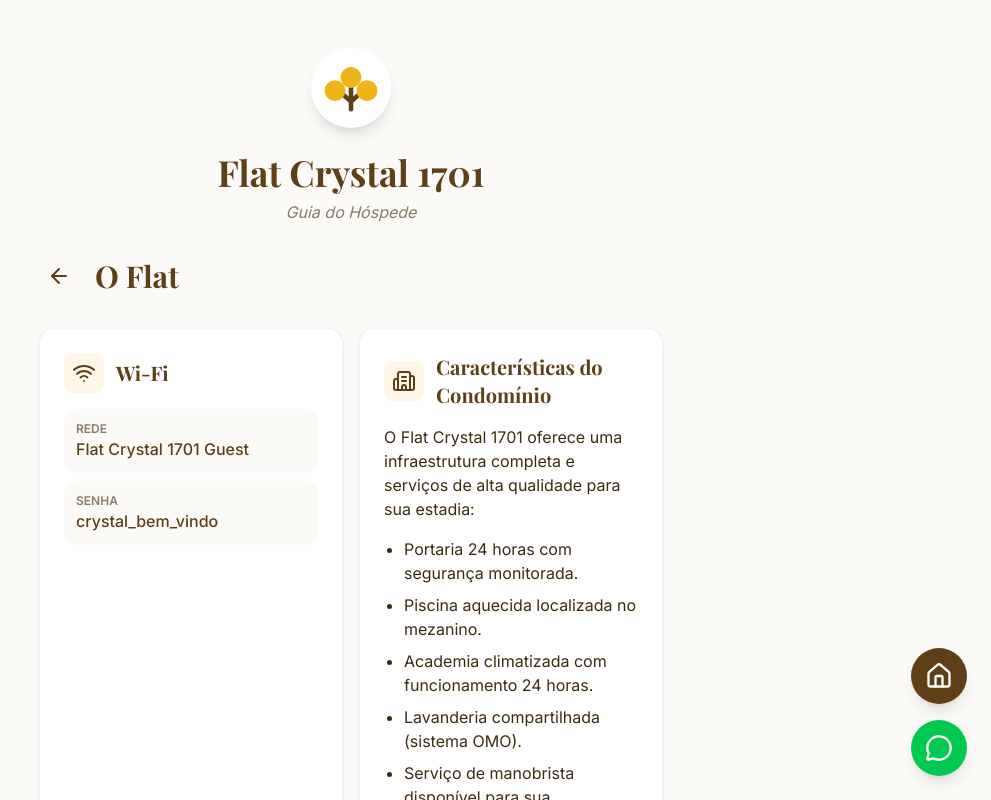
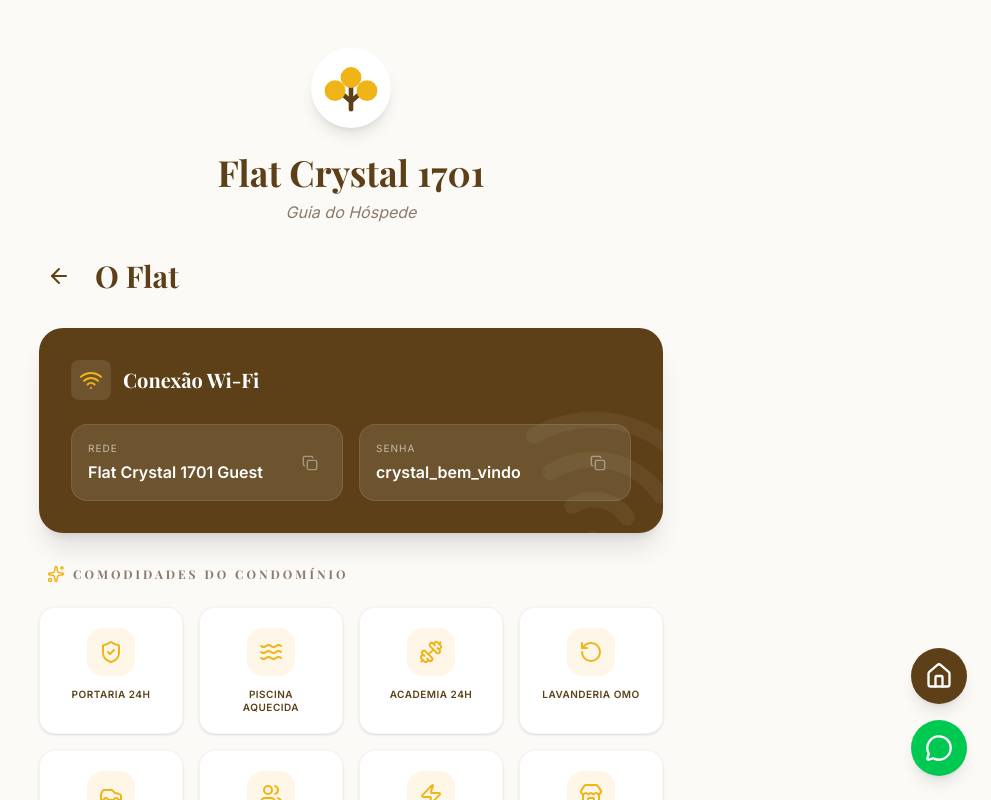
Before and after one commit to wellingtonrodovalho/Guia-digital-do-H-spede, a React (Vite) app: page / in a window 1280 px wide. Both pictures are taken after a click on the button "O FLAT". Shown: the top 800 px of the page, without its empty margins (289-1280 px from the left). Built offline with nearby package versions, Linux system fonts and the light colour scheme.

Commit message:
reformulação da aba o flat

```diff
--- a/src/App.tsx
+++ b/src/App.tsx
@@ -38,7 +38,10 @@ import {
   Search,
   Star,
   Power,
-  RotateCcw
+  RotateCcw,
+  Car,
+  Zap,
+  Users
 } from 'lucide-react';
 import { motion, AnimatePresence } from 'motion/react';
 
@@ -405,115 +408,147 @@ export default function App() {
               <NavButton title="Check-out" icon={LogOut} onClick={() => setView('checkout')} />
               <NavButton title="Regras da casa" icon={BookOpen} onClick={() => setView('rules')} />
               <NavButton title="Emergência" icon={AlertCircle} onClick={() => setView('emergencia')} color="bg-red-50" />
-
             </motion.div>
           )}
 
           {view === 'flat' && (
             <PageContainer key="flat" title="O Flat" onBack={() => setView('home')}>
+              {/* Wi-Fi Section - Prominent */}
+              <div className="bg-ipe-brown text-white rounded-3xl p-8 mb-8 shadow-xl relative overflow-hidden">
+                <div className="relative z-10">
+                  <div className="flex items-center gap-3 mb-6">
+                    <div className="p-2 bg-white/10 rounded-lg">
+                      <Wifi size={24} className="text-ipe-gold" />
+                    </div>
+                    <h2 className="text-xl font-bold font-serif">Conexão Wi-Fi</h2>
+                  </div>
                   <div className="grid grid-cols-1 sm:grid-cols-2 gap-4">
-                <Card title="Wi-Fi" icon={Wifi} className="mb-0">
-                  <div className="flex justify-between items-center p-3 bg-ipe-bg rounded-xl mb-2">
+                    <div className="bg-white/10 p-4 rounded-2xl border border-white/10 flex justify-between items-center group">
                       <div>
-                      <p className="text-xs text-ipe-muted uppercase font-bold">Rede</p>
-                      <p className="font-medium text-ipe-brown">Flat Crystal 1701 Guest</p>
+                        <p className="text-[10px] uppercase tracking-widest opacity-60 mb-1">Rede</p>
+                        <p className="font-bold">Flat Crystal 1701 Guest</p>
+                      </div>
+                      <button
+                        onClick={() => {
+                          navigator.clipboard.writeText('Flat Crystal 1701 Guest');
+                          alert('Rede copiada!');
+                        }}
+                        className="p-2 hover:bg-white/10 rounded-lg transition-colors"
+                      >
+                        <Copy size={16} className="opacity-40" />
+                      </button>
+                    </div>
+                    <div className="bg-white/10 p-4 rounded-2xl border border-white/10 flex justify-between items-center group">
+                      <div>
+                        <p className="text-[10px] uppercase tracking-widest opacity-60 mb-1">Senha</p>
+                        <p className="font-bold">crystal_bem_vindo</p>
+                      </div>
+                      <button
+                        onClick={() => {
+                          navigator.clipboard.writeText('crystal_bem_vindo');
+                          alert('Senha copiada!');
+                        }}
+                        className="p-2 hover:bg-white/10 rounded-lg transition-colors"
+                      >
+                        <Copy size={16} className="opacity-40" />
+                      </button>
                     </div>
                   </div>
-                  <div className="flex justify-between items-center p-3 bg-ipe-bg rounded-xl">
-                    <div>
-                      <p className="text-xs text-ipe-muted uppercase font-bold">Senha</p>
-                      <p className="font-medium text-ipe-brown">crystal_bem_vindo</p>
+                </div>
+                <Wifi className="absolute -right-10 -bottom-10 text-white/5 w-48 h-48 rotate-12" />
+              </div>
+
+              {/* Features Grid - Visual */}
+              <div className="mb-12">
+                <div className="flex items-center gap-2 mb-6 px-2">
+                  <Sparkles size={18} className="text-ipe-gold" />
+                  <h3 className="text-xs font-bold text-ipe-muted uppercase tracking-[3px]">Comodidades do Condomínio</h3>
+                </div>
+                <div className="grid grid-cols-2 sm:grid-cols-4 gap-4">
+                  {[
+                    { icon: ShieldCheck, label: 'Portaria 24h' },
+                    { icon: Waves, label: 'Piscina Aquecida' },
+                    { icon: Dumbbell, label: 'Academia 24h' },
+                    { icon: RotateCcw, label: 'Lavanderia OMO' },
+                    { icon: Car, label: 'Manobrista' },
+                    { icon: Users, label: 'Sala Reuniões' },
+                    { icon: Zap, label: 'Recarga Elétrica' },
+                    { icon: Store, label: 'Mercadinho' },
+                  ].map((item, i) => (
+                    <motion.div
+                      key={i}
+                      initial={{ opacity: 0, y: 10 }}
+                      animate={{ opacity: 1, y: 0 }}
+                      transition={{ delay: i * 0.05 }}
+                      className="bg-white p-5 rounded-2xl border border-ipe-brown/5 shadow-sm flex flex-col items-center text-center gap-3 hover:shadow-md hover:border-ipe-gold/20 transition-all"
+                    >
+                      <div className="p-3 bg-ipe-gold/10 text-ipe-gold rounded-2xl">
+                        <item.icon size={24} />
+                      </div>
+                      <span className="text-[10px] font-bold text-ipe-brown leading-tight uppercase tracking-wider">{item.label}</span>
+                    </motion.div>
+                  ))}
                 </div>
               </div>
-                </Card>
-                <Card title="Características do Condomínio" icon={Building2} className="mb-0">
-                  <div className="space-y-4 text-ipe-text">
-                    <p>O Flat Crystal 1701 oferece uma infraestrutura completa e serviços de alta qualidade para sua estadia:</p>
-                    <ul className="list-disc pl-5 space-y-2">
-                      <li>Portaria 24 horas com segurança monitorada.</li>
-                      <li>Piscina aquecida localizada no mezanino.</li>
-                      <li>Academia climatizada com funcionamento 24 horas.</li>
-                      <li>Lavanderia compartilhada (sistema OMO).</li>
-                      <li>Serviço de manobrista disponível para sua conveniência.</li>
-                      <li>Sala de reuniões (utilização cobrada à parte).</li>
-                      <li>Estação de recarga para veículos elétricos no estacionamento interno (utilização não inclusa no valor da reserva).</li>
-                      <li>Mercadinho localizado no mezanino.</li>
-                    </ul>
+
+              {/* Detailed Rules */}
+              <div className="space-y-6">
+                <Card title="Regras de Convivência" icon={ShieldCheck}>
+                  <ul className="space-y-4 text-sm">
+                    {[
+                      "Não deixar roupas ou objetos nas sacadas.",
+                      "Visitas devem se identificar na recepção.",
+                      "Silêncio obrigatório das 22h às 08h.",
+                      "Somente manobristas movem os veículos.",
+                      "Carrinhos de compras apenas no elevador de serviço."
+                    ].map((rule, i) => (
+                      <li key={i} className="flex gap-3 items-start">
+                        <div className="w-5 h-5 rounded-full bg-ipe-gold/10 flex items-center justify-center shrink-0 mt-0.5">
+                          <Check size={12} className="text-ipe-gold" />
                         </div>
-                </Card>
-                <Card title="Regras de Convivência" icon={ShieldCheck} className="mb-0">
-                  <ul className="space-y-3 text-sm">
-                    <li className="flex gap-2">
-                      <Check size={16} className="text-ipe-gold shrink-0" />
-                      <span>Não deixar roupas, placas ou cartazes nas sacadas dos apartamentos.</span>
+                        <span className="text-ipe-text leading-relaxed">{rule}</span>
                       </li>
-                    <li className="flex gap-2">
-                      <Check size={16} className="text-ipe-gold shrink-0" />
-                      <span>As visitas precisam se identificar na recepção e só adentrar após a biometria.</span>
-                    </li>
-                    <li className="flex gap-2">
-                      <Check size={16} className="text-ipe-gold shrink-0" />
-                      <span>Evitar barulhos excessivos, principalmente no período das 22h até as 08h.</span>
-                    </li>
-                    <li className="flex gap-2">
-                      <Check size={16} className="text-ipe-gold shrink-0" />
-                      <span>Somente os manobristas têm permissão para manobrar os carros.</span>
-                    </li>
-                    <li className="flex gap-2">
-                      <Check size={16} className="text-ipe-gold shrink-0" />
-                      <span>Carrinhos de compras apenas pelo elevador de serviço.</span>
-                    </li>
+                    ))}
                   </ul>
                 </Card>
 
-                <Card title="Regras da Academia" icon={Dumbbell} className="mb-0">
-                  <ul className="space-y-3 text-sm">
+                <div className="grid grid-cols-1 sm:grid-cols-2 gap-6">
+                  <Card title="Academia" icon={Dumbbell} className="mb-0">
+                    <ul className="space-y-3 text-xs">
                       <li className="flex gap-2">
-                      <Check size={16} className="text-ipe-gold shrink-0" />
-                      <span>Ao sair, desligue as luzes, o ar-condicionado e guarde os pesos no lugar.</span>
+                        <div className="w-1.5 h-1.5 rounded-full bg-ipe-gold mt-1.5 shrink-0" />
+                        <span>Desligue luzes e ar ao sair.</span>
                       </li>
                       <li className="flex gap-2">
-                      <Check size={16} className="text-ipe-gold shrink-0" />
-                      <span>Não jogar os pesos no chão.</span>
+                        <div className="w-1.5 h-1.5 rounded-full bg-ipe-gold mt-1.5 shrink-0" />
+                        <span>Guarde os pesos no lugar.</span>
                       </li>
                       <li className="flex gap-2">
-                      <Check size={16} className="text-ipe-gold shrink-0" />
-                      <span>Não solte os equipamentos de uma vez para evitar que batam.</span>
-                    </li>
-                    <li className="flex gap-2">
-                      <Check size={16} className="text-ipe-gold shrink-0" />
-                      <span>Não é permitido crianças desacompanhadas.</span>
+                        <div className="w-1.5 h-1.5 rounded-full bg-ipe-gold mt-1.5 shrink-0" />
+                        <span>Proibido crianças desacompanhadas.</span>
                       </li>
                     </ul>
                   </Card>
 
                   <Card title="Piscina & Sauna" icon={Waves} className="mb-0">
                     <div className="space-y-4">
-                    <div className="p-3 bg-ipe-gold/5 rounded-xl border border-ipe-gold/10">
-                      <p className="text-xs text-ipe-muted uppercase font-bold mb-1">Horários</p>
-                      <p className="text-sm text-ipe-brown font-medium">Piscina: Segunda a Domingo • 06h às 23h</p>
-                      <p className="text-sm text-ipe-brown font-medium">Sauna: 09h às 21h (Solicitar chave na recepção)</p>
+                      <div className="p-3 bg-ipe-bg rounded-xl border border-ipe-brown/5">
+                        <p className="text-[10px] text-ipe-muted font-bold uppercase mb-1">Horário Piscina</p>
+                        <p className="text-xs text-ipe-brown font-bold">06h às 23h (Diariamente)</p>
                       </div>
-                    <ul className="space-y-3 text-sm">
+                      <ul className="space-y-2 text-xs">
                         <li className="flex gap-2">
-                        <Check size={16} className="text-ipe-gold shrink-0" />
-                        <span>Não é permitido criança desacompanhada.</span>
+                          <div className="w-1.5 h-1.5 rounded-full bg-ipe-gold mt-1.5 shrink-0" />
+                          <span>Proibido garrafas de vidro.</span>
                         </li>
                         <li className="flex gap-2">
-                        <Check size={16} className="text-ipe-gold shrink-0" />
-                        <span>Não é permitido garrafas nas bordas da piscina.</span>
-                      </li>
-                      <li className="flex gap-2">
-                        <Check size={16} className="text-ipe-gold shrink-0" />
-                        <span>Não circular nas áreas comuns com trajes de banho.</span>
-                      </li>
-                      <li className="flex gap-2">
-                        <Check size={16} className="text-ipe-gold shrink-0" />
-                        <span>Proibido barulho excessivo das 22h às 08h.</span>
+                          <div className="w-1.5 h-1.5 rounded-full bg-ipe-gold mt-1.5 shrink-0" />
+                          <span>Não circular em trajes de banho.</span>
                         </li>
                       </ul>
                     </div>
                   </Card>
+                </div>
               </div>
             </PageContainer>
           )}
```
Lines whose indentation alone changed are shown as unchanged.
